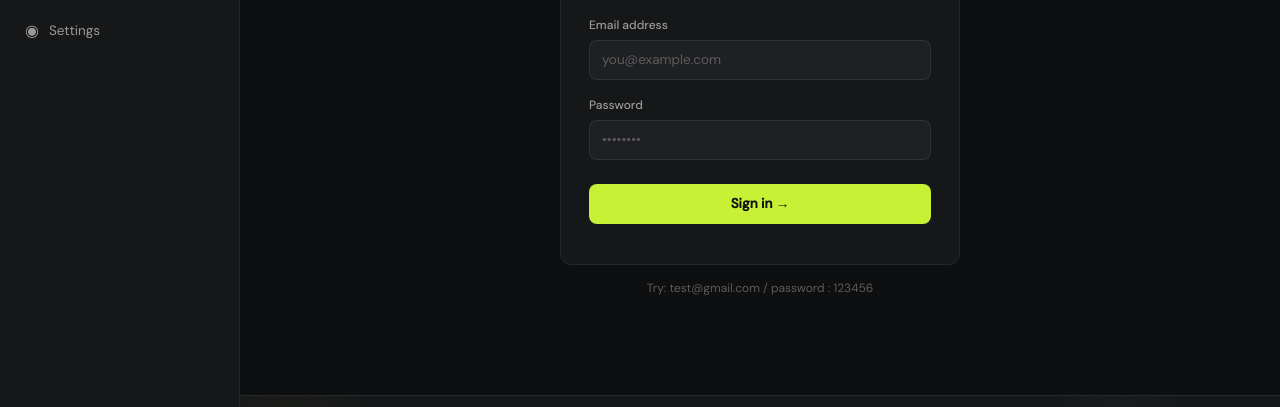
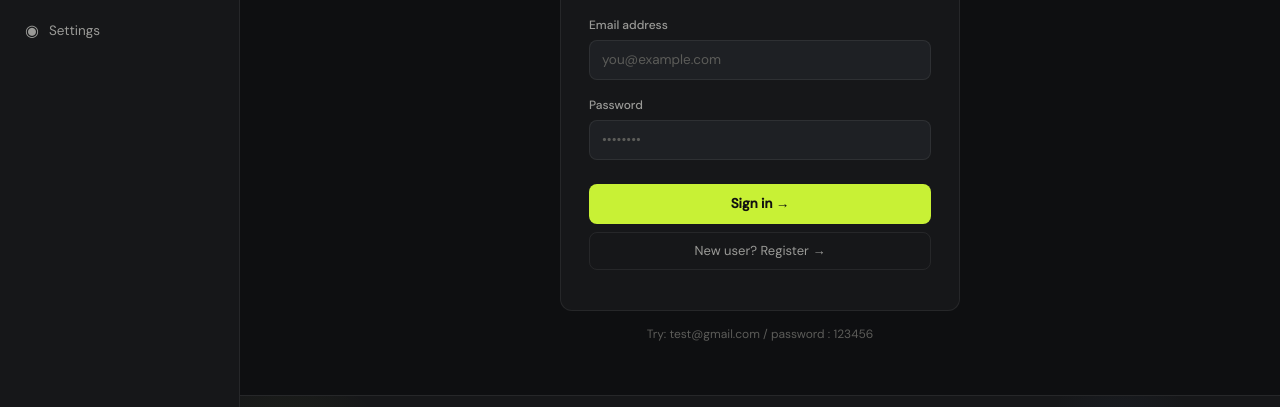
Before and after one commit to shekhar847/family-expense-tracker, a plain HTML site: page frontend/index.html in a window 1280 px wide. Shown: the part 252-659 px from the top of the page. Drawn offline with nearby package versions, Linux system fonts and the light colour scheme.

Commit message:
feat: add register functionality

```diff
--- a/frontend/index.html
+++ b/frontend/index.html
@@ -1,16 +1,20 @@
 <!DOCTYPE html>
 <html lang="en">
+
 <head>
     <meta charset="UTF-8">
     <meta name="viewport" content="width=device-width, initial-scale=1.0">
     <title>ExpenseIQ — Smart Expense Tracker</title>
-    <link href="https://fonts.googleapis.com/css2?family=Syne:wght@400;500;600;700;800&family=DM+Sans:ital,opsz,wght@0,9..40,300;0,9..40,400;0,9..40,500;1,9..40,300&display=swap" rel="stylesheet">
+    <link
+        href="https://fonts.googleapis.com/css2?family=Syne:wght@400;500;600;700;800&family=DM+Sans:ital,opsz,wght@0,9..40,300;0,9..40,400;0,9..40,500;1,9..40,300&display=swap"
+        rel="stylesheet">
     <link href="https://cdn.jsdelivr.net/npm/bootstrap@5.3.3/dist/css/bootstrap.min.css" rel="stylesheet">
     <script src="https://cdn.jsdelivr.net/npm/chart.js"></script>
     <script src="https://cdnjs.cloudflare.com/ajax/libs/jspdf/2.5.1/jspdf.umd.min.js"></script>
 
     <link rel="stylesheet" href="css/style.css">
 </head>
+
 <body>
 
     <!-- ------------------------------Sidebar------------------------------- -->
@@ -81,13 +85,18 @@
                             <button class="btn-primary-custom" style="width:100%;margin-top:8px;" onclick="loginUser()">
                                 Sign in →
                             </button>
-                            <div id="loginStatus" style="margin-top:12px;font-size:12.5px;text-align:center;color:var(--red);"></div>
+                            <button class="btn-ghost" style="width:100%;margin-top:8px;" onclick="registerUser()">
+                                New user? Register →
+                            </button>
+                            <div id="loginStatus"
+                                style="margin-top:12px;font-size:12.5px;text-align:center;color:var(--red);"></div>
                         </div>
                     </div>
                     <p style="text-align:center;color:var(--text3);font-size:12px;margin-top:14px;">
                         Try: test@gmail.com / password : 123456
                     </p>
                 </div>
+
                 <!-- ----------------------Dashboard State------------------- -->
                 <div id="dashboardContent" style="display:none;">
                     <div class="stat-grid">
@@ -117,7 +126,9 @@
                         <div class="card-panel">
                             <div class="card-header-row">
                                 <div class="card-title">Recent Expenses</div>
-                                <button class="btn-ghost" style="font-size:12px;padding:5px 10px;" onclick="showSection('expenseSection', document.querySelector('[onclick*=expenseSection]'))">View all</button>
+                                <button class="btn-ghost" style="font-size:12px;padding:5px 10px;"
+                                    onclick="showSection('expenseSection', document.querySelector('[onclick*=expenseSection]'))">View
+                                    all</button>
                             </div>
                             <div id="recentExpenses" style="padding:8px 0;">
                                 <div class="empty-state">
@@ -186,7 +197,8 @@
                     <div style="padding:12px 16px;border-bottom:1px solid var(--border);">
                         <div class="search-wrapper">
                             <span class="search-icon">⌕</span>
-                            <input type="text" id="searchExpense" placeholder="Search by title or category…" onkeyup="filterExpenses()">
+                            <input type="text" id="searchExpense" placeholder="Search by title or category…"
+                                onkeyup="filterExpenses()">
                         </div>
                     </div>
                     <div id="expenseListContainer" style="padding: 4px 0;">
@@ -225,7 +237,8 @@
                 <div class="card-panel">
                     <div class="card-header-row">
                         <div class="card-title">Expense Log</div>
-                        <button class="btn-danger-custom" onclick="downloadReport()" style="font-size:12.5px;padding:7px 14px;">
+                        <button class="btn-danger-custom" onclick="downloadReport()"
+                            style="font-size:12.5px;padding:7px 14px;">
                             ↓ Export PDF
                         </button>
                     </div>
@@ -241,7 +254,10 @@
                                 </tr>
                             </thead>
                             <tbody id="reportTableBody">
-                                <tr><td colspan="5" style="text-align:center;padding:24px;color:var(--text3);">No data available</td></tr>
+                                <tr>
+                                    <td colspan="5" style="text-align:center;padding:24px;color:var(--text3);">No data
+                                        available</td>
+                                </tr>
                             </tbody>
                         </table>
                     </div>
@@ -263,16 +279,19 @@
                                 <input type="email" id="profileEmail" placeholder="your@email.com">
                             </div>
                         </div>
-                        <button class="btn-primary-custom" style="margin-top:14px;" onclick="saveProfile()">Save Profile</button>
+                        <button class="btn-primary-custom" style="margin-top:14px;" onclick="saveProfile()">Save
+                            Profile</button>
                     </div>
                     <div class="settings-section">
                         <div class="settings-title">🎨 Appearance</div>
-                        <p style="color:var(--text2);font-size:13px;margin-bottom:12px;">Switch between dark and light interface theme.</p>
+                        <p style="color:var(--text2);font-size:13px;margin-bottom:12px;">Switch between dark and light
+                            interface theme.</p>
                         <button class="btn-ghost" onclick="toggleTheme()">Toggle Dark / Light Mode</button>
                     </div>
                     <div class="settings-section">
                         <div class="settings-title">⚠ Danger Zone</div>
-                        <p style="color:var(--text2);font-size:13px;margin-bottom:12px;">This will permanently delete all your recorded expenses.</p>
+                        <p style="color:var(--text2);font-size:13px;margin-bottom:12px;">This will permanently delete
+                            all your recorded expenses.</p>
                         <button class="btn-danger-custom" onclick="resetApp()">Clear All Expenses</button>
                     </div>
                 </div>
@@ -293,7 +312,9 @@
                             <span class="footer-badge" title="Current Version">⚡ v2.0</span>
                             <button class="footer-badge" onclick="toggleTheme()">🌙 Dark Mode</button>
                             <button class="footer-badge" onclick="downloadReport()">↓ PDF Export</button>
-                    <button class="footer-badge" onclick="showSection('reportSection', document.querySelector('[onclick*=reportSection]'))">◎ Charts</button>
+                            <button class="footer-badge"
+                                onclick="showSection('reportSection', document.querySelector('[onclick*=reportSection]'))">◎
+                                Charts</button>
                         </div>
                         <div class="footer-right">
                             <div class="footer-dev">Crafted with ♥ by <span>Mr. Shekhar Kumar</span></div>
@@ -310,4 +331,5 @@
     <script src="js/script.js"></script>
 
 </body>
+
 </html>
--- a/frontend/js/script.js
+++ b/frontend/js/script.js
@@ -77,6 +77,30 @@ async function loginUser() {
         }
     } catch (err) {
         console.log(err);
+        showToast("Server Error", "danger");
+    }
+}
+
+async function registerUser() {
+    try {
+        const email = document.getElementById("email").value.trim();
+        const password = document.getElementById("password").value.trim();
+        if (!email || !password) {
+            showToast("Email aur password bharo", "danger");
+            return;
+        }
+        const res = await fetch(`${BASE_URL}/register`, {
+            method: "POST",
+            headers: { "Content-Type": "application/json" },
+            body: JSON.stringify({ name: "Shekhar Kumar", email, password })
+        });
+        const data = await res.json();
+        if (data.user) {
+            showToast("Registered! Ab login karo");
+        } else {
+            showToast(data.error || "Error", "danger");
+        }
+    } catch (err) {
         showToast("Server Error", "danger");
     }
 }
@@ -322,16 +346,16 @@ function renderReportTable(data) {
 
 // ---------------------------Save Profile ---------------------
 function saveProfile() {
-    const name  = document.getElementById("profileName").value.trim();
+    const name = document.getElementById("profileName").value.trim();
     const email = document.getElementById("profileEmail").value.trim();
     if (!name || !email) {
         showToast("Please fill both fields", "danger");
         return;
     }
     if (currentUser) {
-        currentUser.name  = name;
+        currentUser.name = name;
         currentUser.email = email;
-        document.getElementById("userName").innerText  = name;
+        document.getElementById("userName").innerText = name;
         document.getElementById("userEmail").innerText = email;
         document.getElementById("userAvatar").innerText = name.charAt(0).toUpperCase();
         showToast("Profile saved ✓");
@@ -353,7 +377,7 @@ async function resetApp() {
     if (!currentUser) { showToast("Login first", "danger"); return; }
     if (!confirm("Delete ALL expenses from database? This cannot be undone.")) return;
     try {
-        const res  = await fetch(`${BASE_URL}/expenses`);
+        const res = await fetch(`${BASE_URL}/expenses`);
         const data = await res.json();
         await Promise.all(
             data.map(e => fetch(`${BASE_URL}/delete-expense/${e.id}`, { method: "DELETE" }))
```
Lines whose indentation alone changed are shown as unchanged.
